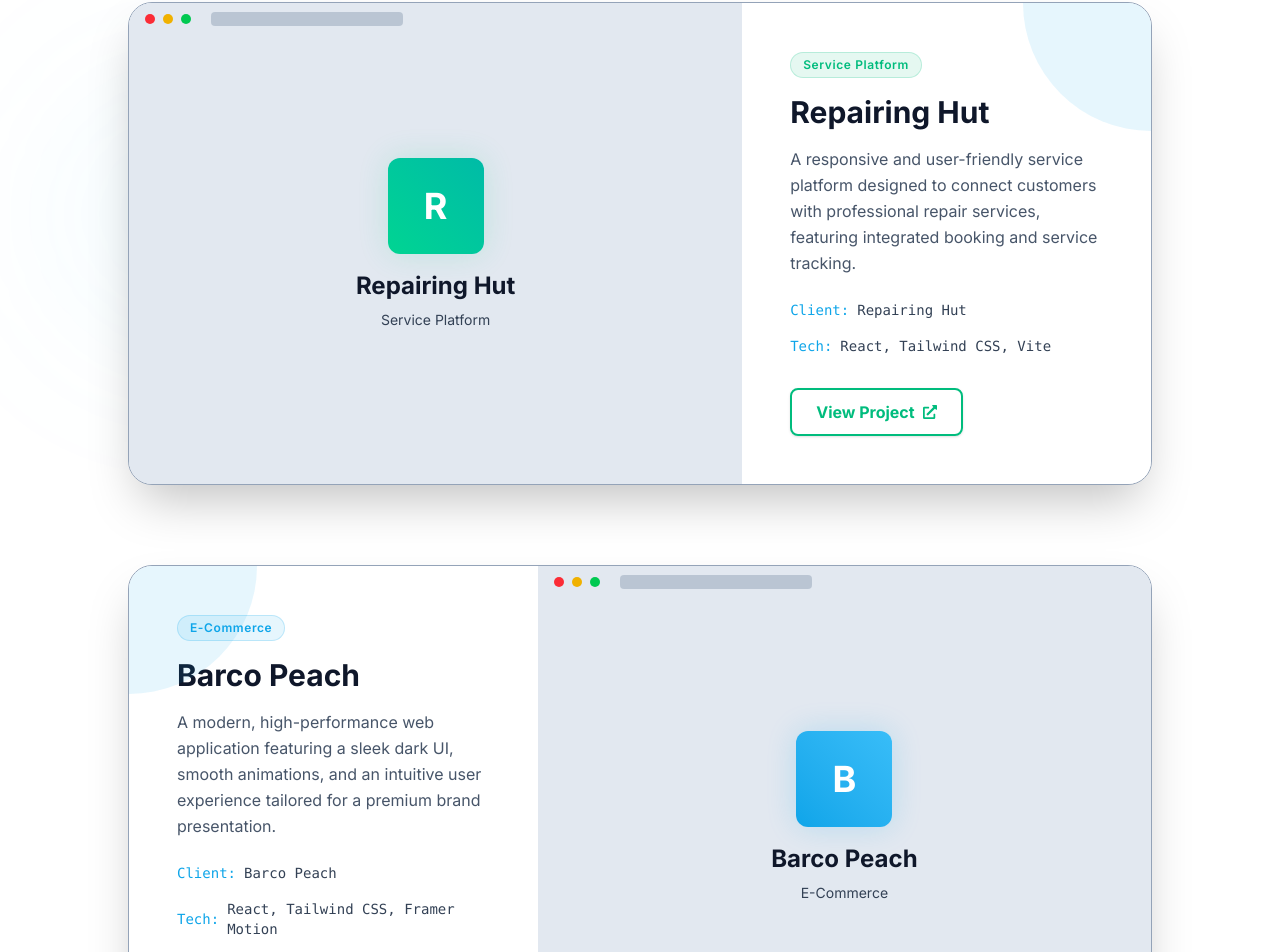
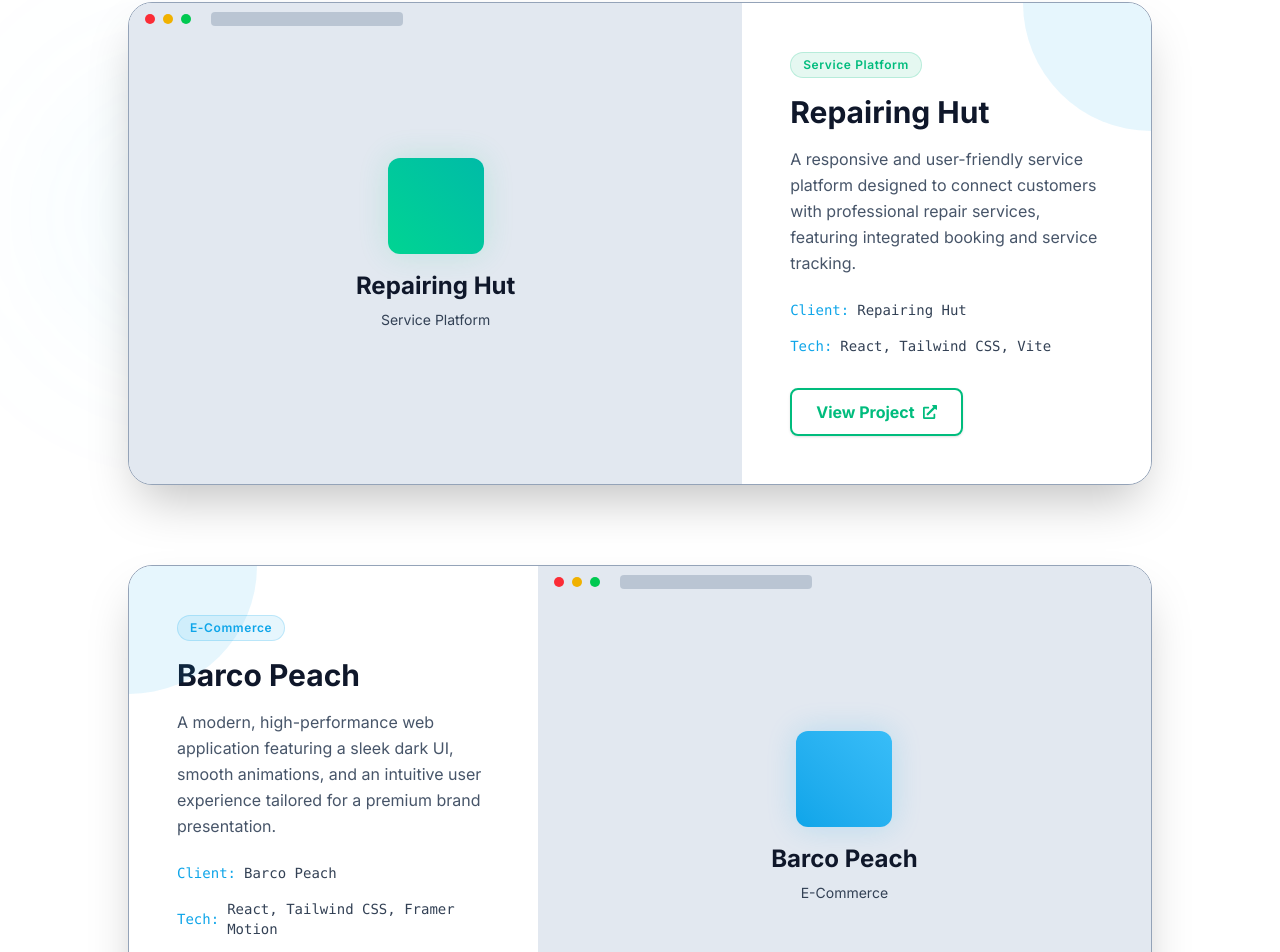
Before and after one commit to SavinduRashmika2000/ceylon_it, a React (Vite) app: page / in a window 1280 px wide. Shown: the part 2078-3030 px from the top of the page. Built offline with nearby package versions, Linux system fonts and the light colour scheme.

Commit message:
Remove text from project logos for cleaner preview

```diff
--- a/src/components/Projects.jsx
+++ b/src/components/Projects.jsx
@@ -92,7 +92,6 @@ const Projects = () => {
                     <div className="pt-8 h-full w-full bg-surface-dark flex items-center justify-center p-6 md:p-8 group-hover:scale-105 transition-transform duration-700">
                       <div className="text-center">
                         <div className={`w-20 h-20 md:w-24 md:h-24 mx-auto mb-3 md:mb-4 bg-gradient-to-tr ${project.logoColor} rounded-xl flex items-center justify-center ${project.logoShadow}`}>
-                          <span className="text-3xl md:text-4xl font-bold text-white">{project.logoText}</span>
                         </div>
                         <h3 className="text-xl md:text-2xl font-bold text-text-main mb-1 md:mb-2">{project.title}</h3>
                         <p className="text-xs md:text-sm text-text-muted-dark">{project.type}</p>
```
